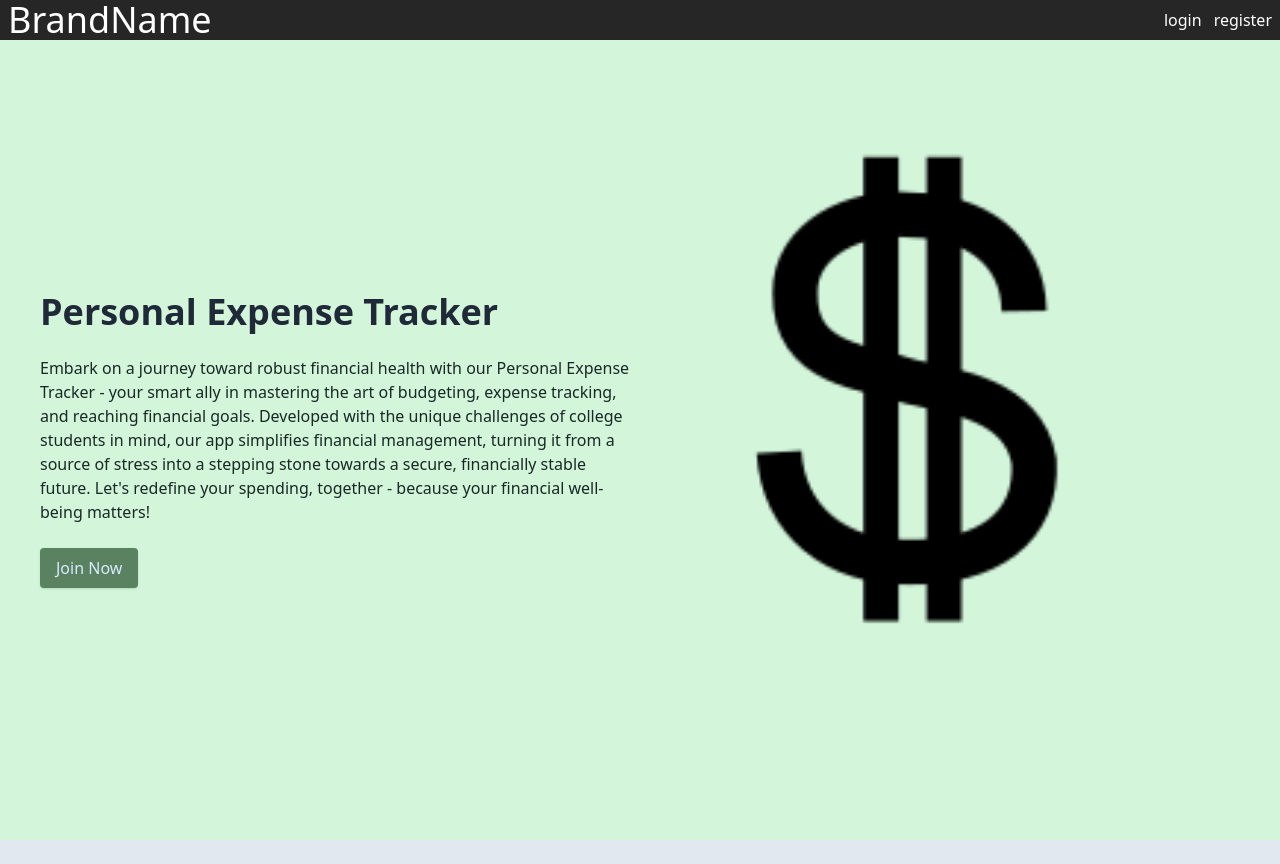
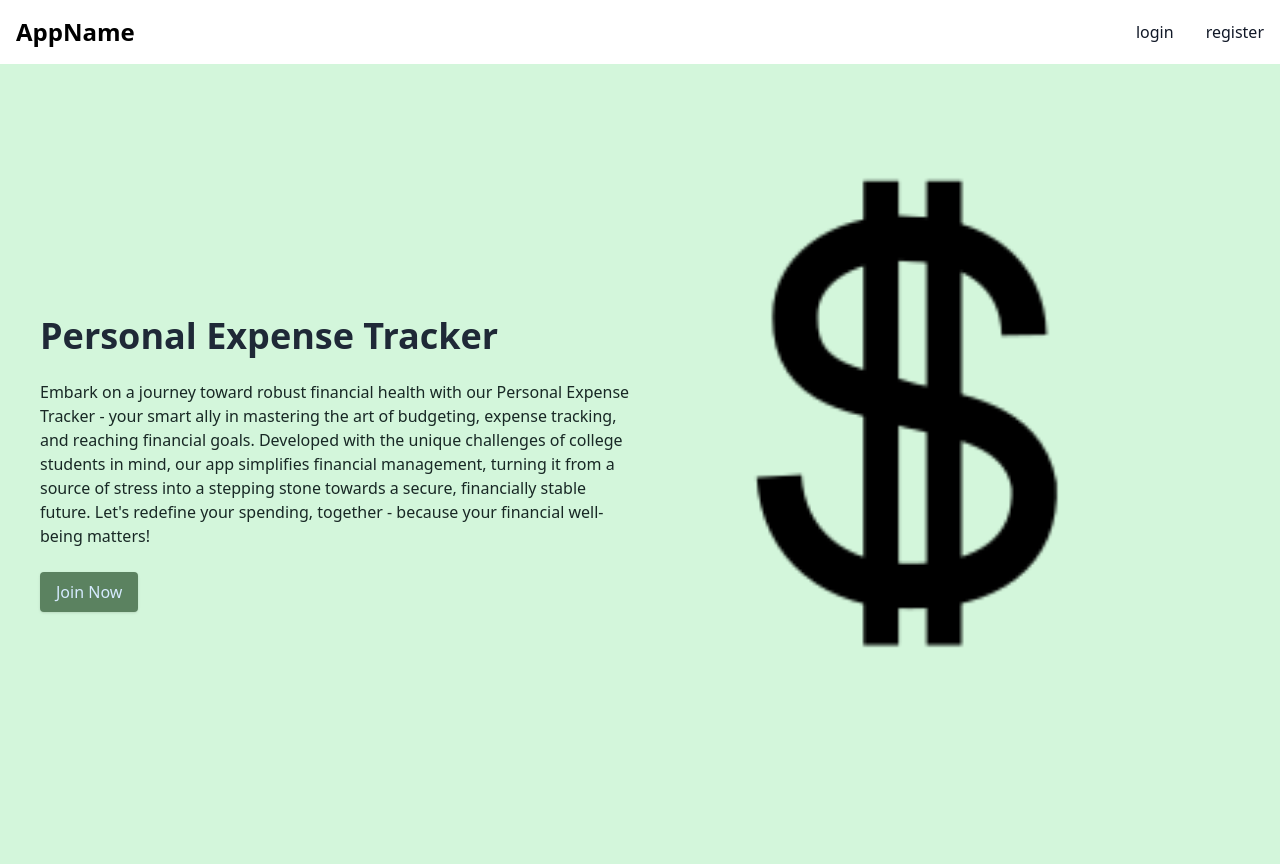
Before and after one commit to zikrya/Personal-Expense-Tracker, a React (Vite) app: page / in a window 1280 px wide. Before the commit the page ends 840 px from the top, so only its background shows below. Built offline with nearby package versions, Linux system fonts and the light colour scheme; no server answers.

Commit message:
added navBar styling and added dashboard to navBar

```diff
--- a/src/components/NavBar.jsx
+++ b/src/components/NavBar.jsx
@@ -5,19 +5,29 @@
 const NavBar = () => {
     const { currentUser } = useAuth();
   return (
-    <nav className = "bg-neutral-800 text-white flex justify-between py-0 px-2 items-center">
-        <NavLink to="/" className="text-4xl">BrandName</NavLink>
-        <ul className = "gap-3 flex p-0 m-0 list-none">
+    <nav className="bg-white border-gray-200 dark:bg-gray-900">
+      <div className="max-w-screen-xl flex flex-wrap items-center justify-between mx-auto p-4">
+        <NavLink to="/" className="flex items-center">
+          <span className="self-center text-2xl font-semibold whitespace-nowrap dark:text-white">AppName</span>
+        </NavLink>
+
+        <div className="w-full md:block md:w-auto" id="navbar-default">
+          <ul className = "font-medium flex flex-col p-4 md:p-0 mt-4 border border-gray-100 rounded-lg bg-gray-50 md:flex-row md:space-x-8 md:mt-0 md:border-0 md:bg-white dark:bg-gray-800 md:dark:bg-gray-900 dark:border-gray-700">
             {!currentUser &&
-            <li className = "hover:bg-neutral-600">
-                <NavLink to="/login">login</NavLink>
+            <li>
+                <NavLink to="/login" className = "block py-2 pl-3 pr-4 text-gray-900 rounded hover:bg-gray-100 md:hover:bg-transparent md:border-0 md:hover:text-blue-700 md:p-0 dark:text-white md:dark:hover:text-blue-500 dark:hover:bg-gray-700 dark:hover:text-white md:dark:hover:bg-transparent">login</NavLink>
             </li>}
             {!currentUser &&
-            <li className = "hover:bg-neutral-600">
-            <NavLink to="/register">register</NavLink>
+            <li>
+                <NavLink to="/register" className = "block py-2 pl-3 pr-4 text-gray-900 rounded hover:bg-gray-100 md:hover:bg-transparent md:border-0 md:hover:text-blue-700 md:p-0 dark:text-white md:dark:hover:text-blue-500 dark:hover:bg-gray-700 dark:hover:text-white md:dark:hover:bg-transparent">register</NavLink>
             </li>}
-
-        </ul>
+            {currentUser &&
+            <li>
+                <NavLink to="/dashboard-card" className = "block py-2 pl-3 pr-4 text-gray-900 rounded hover:bg-gray-100 md:hover:bg-transparent md:border-0 md:hover:text-blue-700 md:p-0 dark:text-white md:dark:hover:text-blue-500 dark:hover:bg-gray-700 dark:hover:text-white md:dark:hover:bg-transparent">dashboard</NavLink>
+            </li>}
+          </ul>
+        </div>
+      </div>
     </nav>
   )
 }
```
